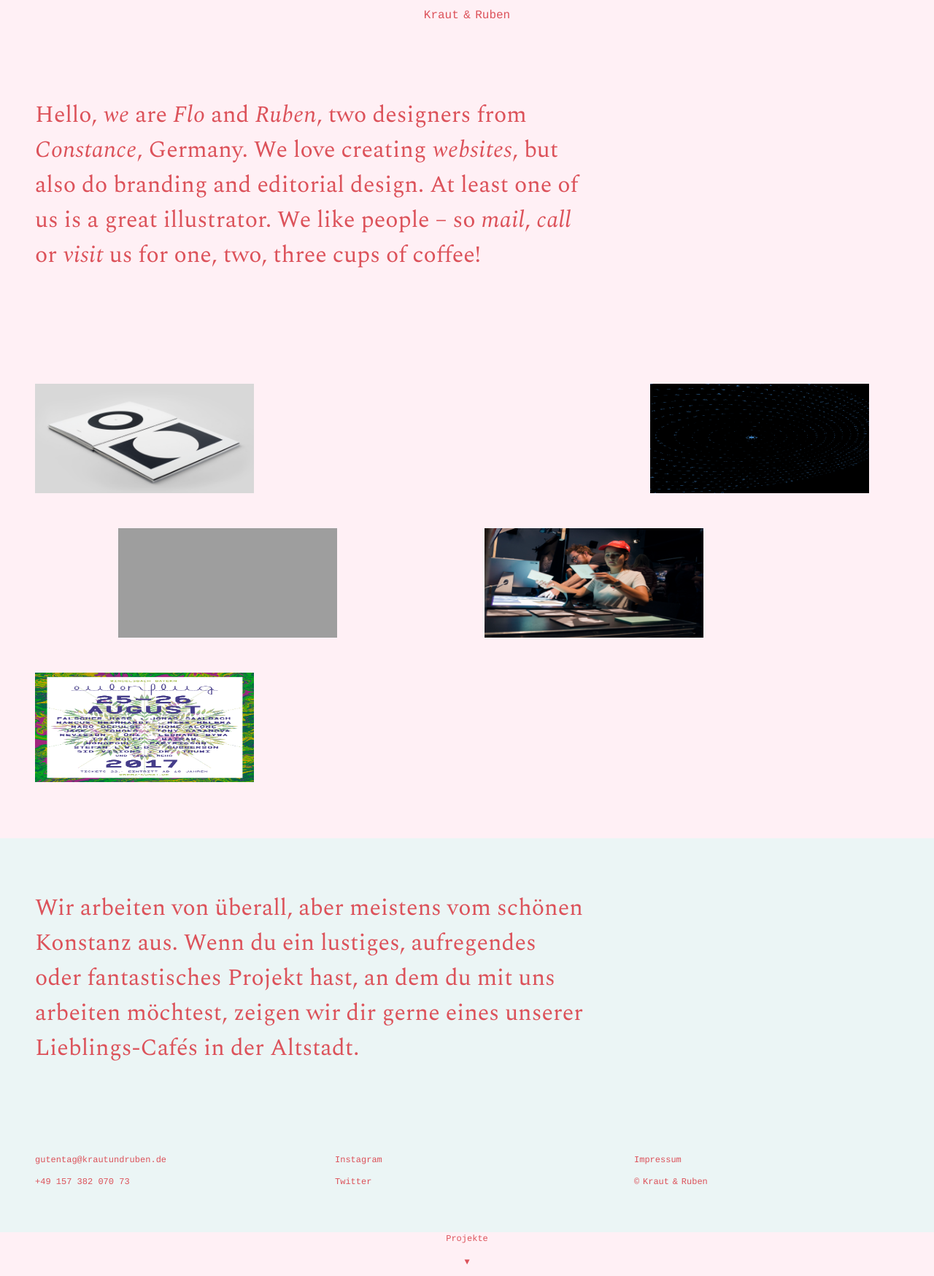
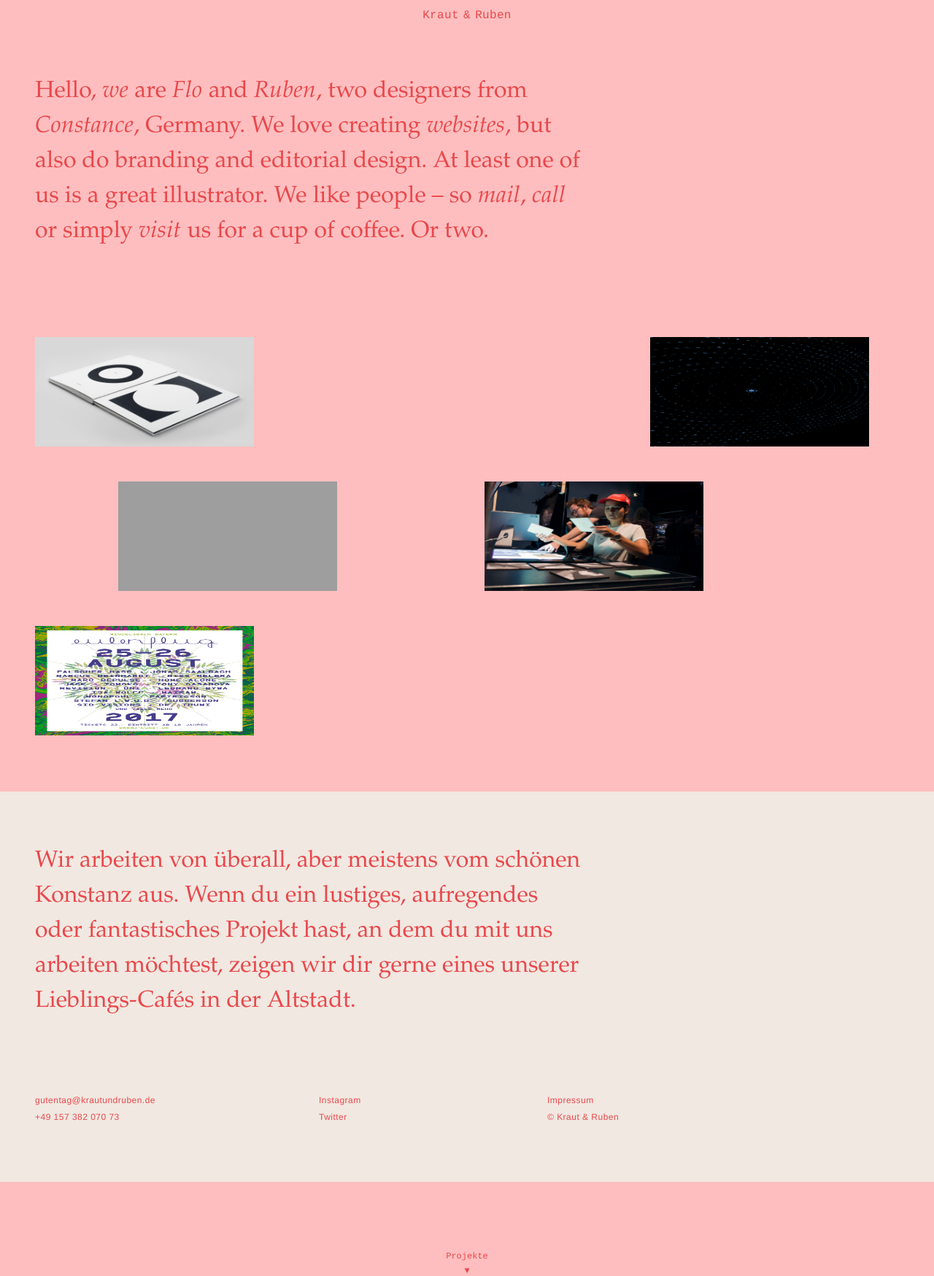
Before and after one commit to rubenhussong/kraut-und-ruben-web, a PHP site: page / in a window 1280 px wide. Shown: the whole page at 73% size. Run offline with PHP 8.4, Linux system fonts and the light colour scheme; style sheets or scripts are compiled from the project's sources; some web fonts are replaced; grey boxes are pictures that could not be loaded.

Commit message:
colours, layout

```diff
--- a/app/php/modules/page-main.php
+++ b/app/php/modules/page-main.php
@@ -35,8 +35,8 @@
                 but also do branding and editorial design. At least one of us is a great illustrator.
                 We like people – so <a href="mailto:gutentag@krautundruben.de">mail</a>,
                 <a href="#section--footer">call</a>
-                or <a href="#section--footer">visit</a>
-                us for one, two, three cups of coffee!
+                or simply <a href="#section--footer">visit</a>
+                us for a cup of coffee. Or two.
 
             <?php endif ?>
         </p>
@@ -119,7 +119,7 @@
                 <span>+49 157 382 070 73</span>
             </p>
         </li>
-        <li class="fade-in footer-li">
+        <li class="fade-in footer-li footer-li-middle">
             <p>
                 <a href="https://www.instagram.com/krautundruben/">Instagram</a>
             </p>
--- a/app/php/modules/projects/page-space.php
+++ b/app/php/modules/projects/page-space.php
@@ -1,6 +1,12 @@
 <div class="page-wrapper" id="page-wrapper--space">
     <div class="project-title fade-in">
         <h1>Space – A Journey into the Void</h1>
+        <div class="project-details">
+            <p>
+                <span>Editorial,</span>
+                <span>Illustration</span>
+            </p>
+        </div>
     </div>
 
     <div class="project-hero">
--- a/app/scss/layout/_base.scss
+++ b/app/scss/layout/_base.scss
@@ -31,6 +31,10 @@ a {
   text-decoration: none; /* no underline */
 }
 
+p {
+  margin: 0;
+}
+
 ::selection {
   background: $color-accent;
   color: $color-background-light;
--- a/app/scss/layout/page-main/footer.scss
+++ b/app/scss/layout/page-main/footer.scss
@@ -13,25 +13,29 @@ footer {
     p { margin: 0; }
   }
   #foot-line {
-    width: 100%;
-    @include monospace-extrasmall();
+    max-width: 100%;
+    width: 50rem;
+    @include sans-extrasmall();
     list-style: none;
-    padding: (.5 * $gutter-y) (.5 * $gutter-x);
-    margin-bottom: (.5 * $gutter-y) (.5 * $gutter-x);
+    padding: (.5 * $gutter-y) 0;
+    margin: 0 (.5 * $gutter-y);
+    display: flex;
+    justify-content: space-between;
     li {
       padding: (.5 * $gutter-y) 0;
-      width: calc(100% / 3);
-      float: left;
-      #copyright {
-        word-spacing: -.2em;
-      }
-      p a {
-        display: inline-block;
-        @include hover--footer-link();
+      p {
+        margin: .5rem 0;
+        a {
+          display: inline-block;
+          @include hover--footer-link();
+        }
       }
       span {
         display: inline-block;
       }
+      &.footer-li-middle {
+        transform: translateX(-1rem);
+      }
     }
   }
 }
--- a/app/scss/layout/page-project/_page-project.scss
+++ b/app/scss/layout/page-project/_page-project.scss
@@ -6,13 +6,23 @@
   .page-wrapper {
     .project-title {
    	  margin-top: 3em;
-   	  width: 25rem;
+   	  //width: 25rem;
    	  max-width: 100%;
+      display: flex;
+      justify-content: space-between;
       h1 {
         @include sans-extralarge();
+        width: 25rem;
       }
       h2 {
         @include serif-medium();
+      }
+      .project-details {
+        display: flex;
+        flex-direction: column;
+        justify-content: flex-end;
+        padding: 0 0 0.25em 0;
+        p {@include serif-extrasmall();}
       }
     }
     .project-hero {
--- a/app/scss/modules/_general-transitions.scss
+++ b/app/scss/modules/_general-transitions.scss
@@ -42,7 +42,7 @@
 @mixin hover--about-link() {
   transition: transform .9s ease;
   &:hover {
-    transform: skewX(8.75deg);
+    transform: skewX(7.5deg);
   }
 }
 @mixin hover--footer-link() {
--- a/app/scss/modules/_typography.scss
+++ b/app/scss/modules/_typography.scss
@@ -8,6 +8,17 @@
       url('../fonts/KrautUndRuben-Logo.eot') format('embedded-opentype'),
       url('../fonts/KrautUndRuben-Logo.woff2') format('woff2'),
       url('../fonts/KrautUndRuben-Logo.woff') format('woff');
+
+}
+@font-face {
+  font-family: 'Galaxie Copernicus';
+  src: url('../fonts/CopernicusBook.otf') format('opentype');
+  font-style: normal;
+}
+@font-face {
+  font-family: 'Galaxie Copernicus';
+  src: url('../fonts/CopernicusBookItalic.otf') format('opentype');
+  font-style: italic;
 }
 @font-face {
   font-family: 'Messina Sans Mono';
@@ -24,7 +35,7 @@
 
 
 $logotype:              'Kraut und Ruben Logo', Courier, monospace;
-$font-serif:            'Spectral', Palatino, serif;
+$font-serif:            'Galaxie Copernicus', Palatino, serif;
 $font-sans:             'Messina Sans', Helvetica, sans-serif;
 $font-mono:             'Messina Sans Mono', Courier, monospace;
 
@@ -42,6 +53,7 @@ $heading-line-height: 1.3;
   font-family: $logotype;
   font-size: $font-size--s;
   font-weight: 400;
+  letter-spacing: .02em;
 }
 @mixin monospace-extralarge() {
   font-family: $font-mono;
@@ -116,3 +128,10 @@ $heading-line-height: 1.3;
   line-height: $heading-line-height;
   letter-spacing: .02em;
 }
+@mixin sans-extrasmall() {
+  font-family: $font-sans;
+  font-size: $font-size--xs;
+  font-weight: 400;
+  line-height: $heading-line-height;
+  letter-spacing: .04em;
+}
--- a/app/scss/modules/_variables.scss
+++ b/app/scss/modules/_variables.scss
@@ -2,11 +2,10 @@
 
 // ================================================== COLOR
 
-$color-main:                   rgb(220, 82, 90);
-$color-accent:                 rgb(102, 200, 116);
-$color-background-light:       rgb(255, 240, 245);
-$color-background-dark:        rgb(235, 245, 245);
-$color-background-black:	   #111;
+$color-main:                   rgb(232, 72, 76); // rgb(236, 72, 73); // rgb(228, 90, 100);
+$color-accent:                 rgb(133, 205, 117); // rgb(95, 200, 140); //rgb(102, 200, 116);
+$color-background-light:       rgb(254, 190, 191); // hsl(350, 90, 95); //rgb(250, 232, 235);
+$color-background-dark:        rgb(241, 232, 225); // hsl(151, 60, 94); //rgb(228, 245, 240);
 
 $color-hover-background-light: #EEE;
 $color-hover-light: 		   #EEE;
```
